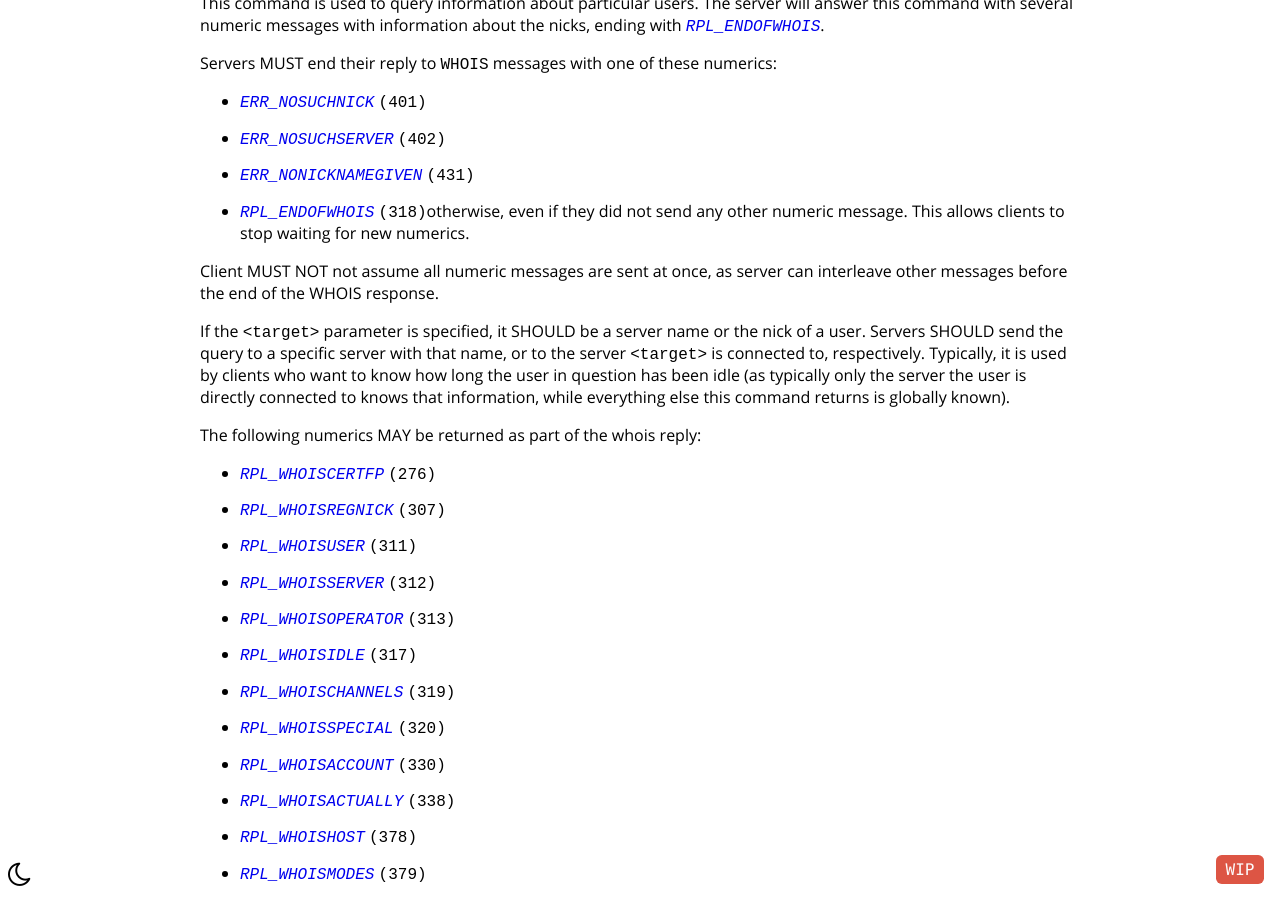
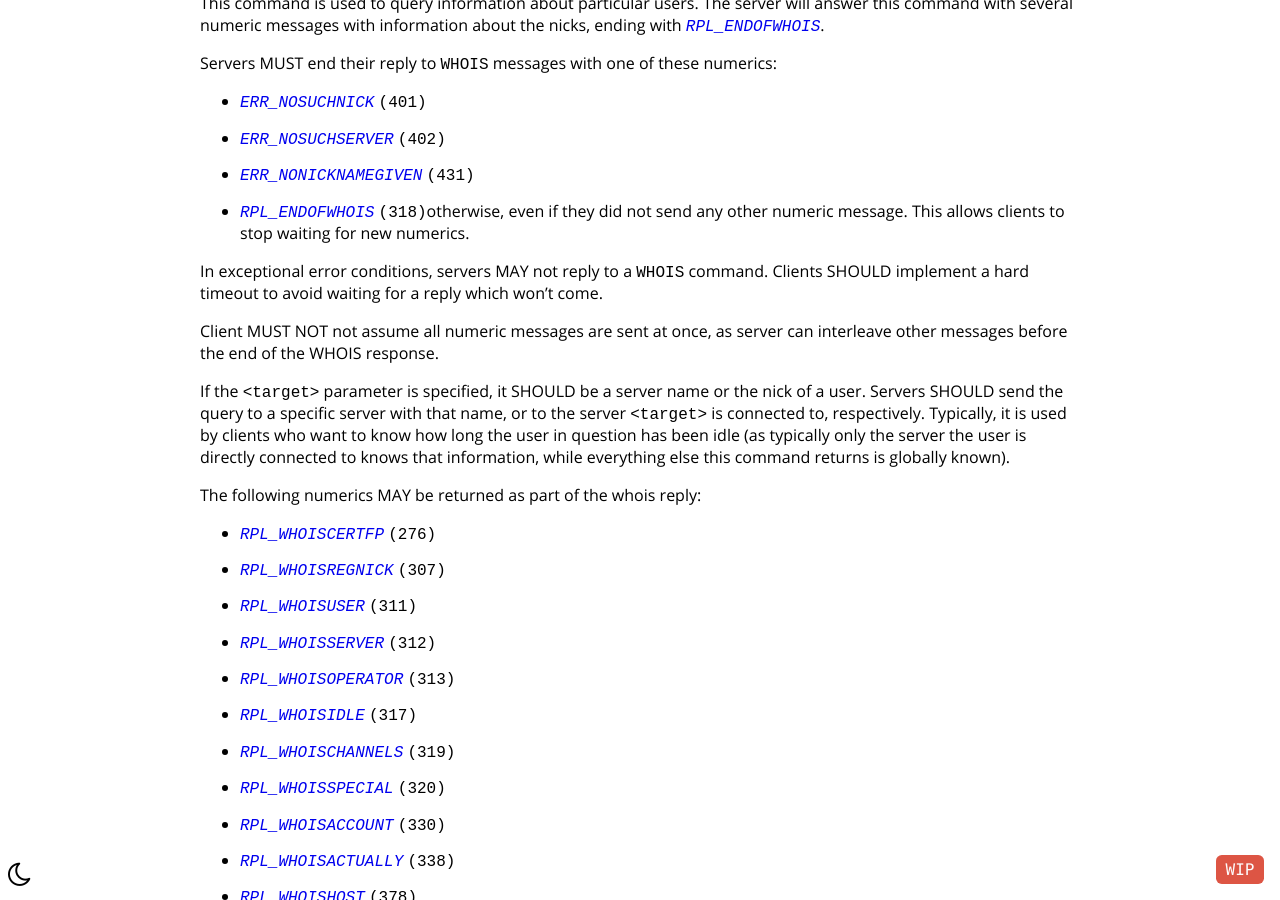
Before and after one commit to ircdocs/modern-irc, a Jekyll site: the page built from index.md, in a window 1280 px wide and 900 px high, scrolled down 46597 px. Built offline with Jekyll 4.4.1, drawn with Linux system fonts in a browser that asks for light colours; the table of contents is made by our own code.

Commit message:
Note that servers may not reply to WHOIS
This can happen if a link between two servers is lost.

```diff
--- a/_includes/messages/user_queries.md
+++ b/_includes/messages/user_queries.md
@@ -53,6 +53,8 @@ Servers MUST end their reply to `WHOIS` messages with one of these numerics:
 * {% numeric ERR_NOSUCHSERVER %}
 * {% numeric ERR_NONICKNAMEGIVEN %}
 * {% numeric RPL_ENDOFWHOIS %}otherwise, even if they did not send any other numeric message. This allows clients to stop waiting for new numerics.
+
+In exceptional error conditions, servers MAY not reply to a `WHOIS` command. Clients SHOULD implement a hard timeout to avoid waiting for a reply which won't come.
 
 Client MUST NOT not assume all numeric messages are sent at once, as server can interleave other messages before the end of the WHOIS response.
 
```
